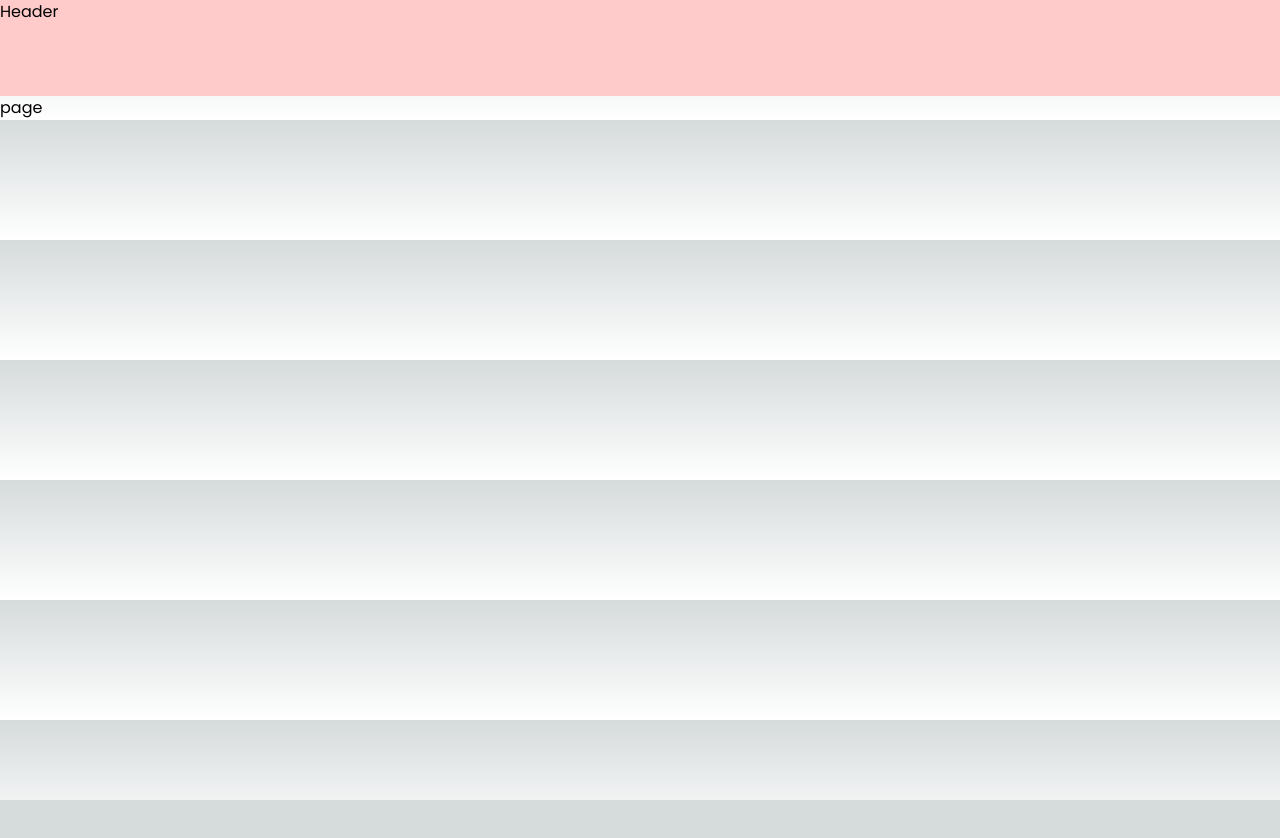
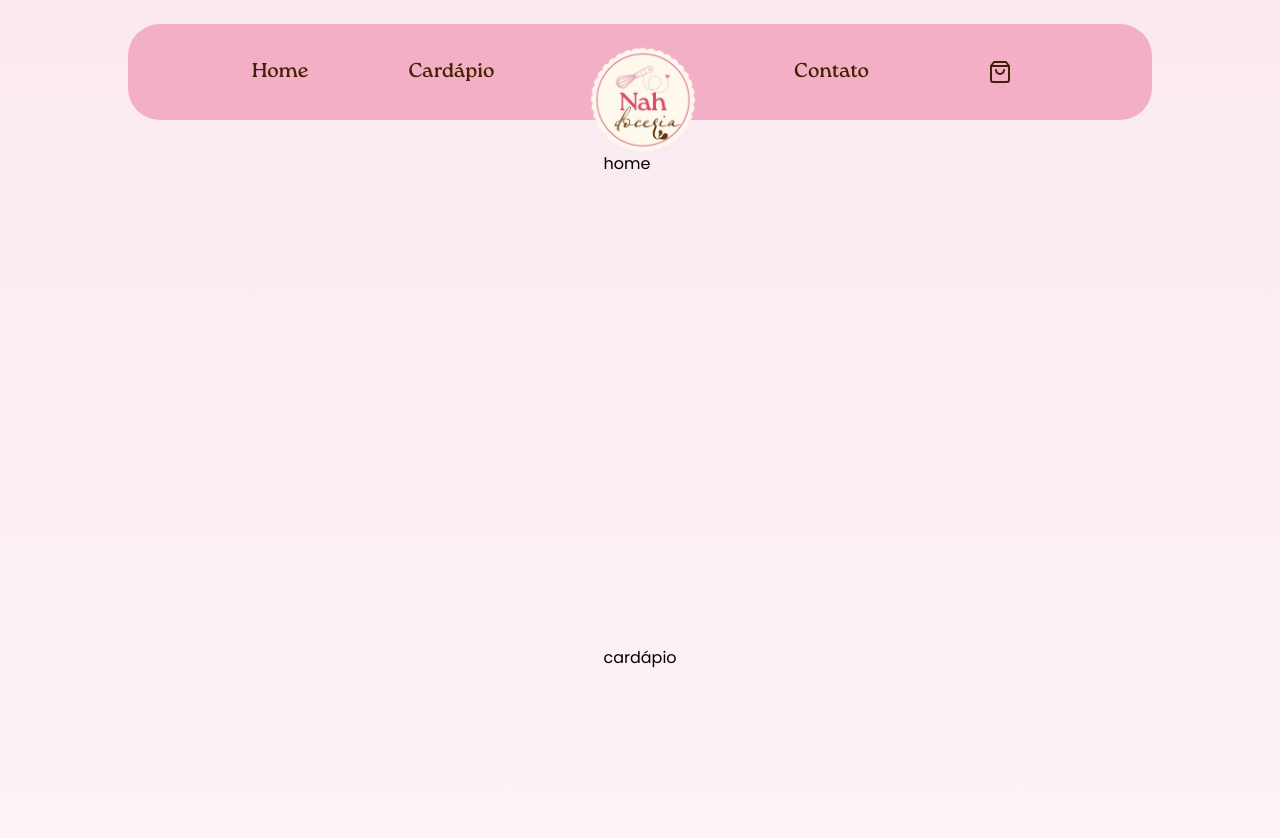
Before and after one commit to Maycomwill/nah-doceria, a Next.js app in the folder web/: page / in a window 1280 px wide. Shown: the top 838 px of the page. Before the commit the page ends 800 px from the top, so only its background shows below. Built offline with nearby package versions, Linux system fonts and the light colour scheme.

Commit message:
feat: add header component

```diff
--- a/web/app/globals.css
+++ b/web/app/globals.css
@@ -4,26 +4,24 @@
 
 :root {
   --foreground-rgb: 0, 0, 0;
-  --background-start-rgb: 214, 219, 220;
+  --background-start-rgb: 250, 233, 240;
   --background-end-rgb: 255, 255, 255;
 }
 
 @media (prefers-color-scheme: dark) {
   :root {
-    --foreground-rgb: 255, 255, 255;
-    --background-start-rgb: 0, 0, 0;
+    --foreground-rgb: 248, 250, 252;
+    --background-start-rgb: 2, 6, 23;
     --background-end-rgb: 0, 0, 0;
   }
 }
 
 body {
+  min-height: 100vh;
   color: rgb(var(--foreground-rgb));
-  background: linear-gradient(
-      to bottom,
+  background: linear-gradient(to bottom,
       transparent,
-      rgb(var(--background-end-rgb))
-    )
-    rgb(var(--background-start-rgb));
+      rgb(var(--background-end-rgb)))rgb(var(--background-start-rgb));
 }
 
 @layer utilities {
@@ -31,3 +29,8 @@ body {
     text-wrap: balance;
   }
 }
+
+html {
+  scroll-behavior: smooth;
+  scroll-padding-top: 148px;
+}
--- a/web/app/layout.tsx
+++ b/web/app/layout.tsx
@@ -13,7 +13,7 @@ const poppins = Poppins({
 const miss = localFont({
   src: [
     {
-      path: "../assets/fonts/MissKatherine/Miss_Katherine_symbols-Regular.woff2",
+      path: "../assets/fonts/MissKatherine/Miss_Katherine-Script.woff2",
       weight: "400",
       style: "normal",
     },
@@ -58,7 +58,7 @@ export default function RootLayout({
   return (
     <html lang="pt-br">
       <body
-        className={`${poppins.variable} ${miss.variable} ${roca.variable} relative font-sans`}
+        className={`${poppins.variable} ${miss.variable} ${roca.variable} relative flex w-full flex-col items-center justify-start font-sans`}
       >
         <Header />
         {children}
--- a/web/app/page.tsx
+++ b/web/app/page.tsx
@@ -1,7 +1,19 @@
 import React from "react";
 
 function Home() {
-  return <div className="pt-24">page</div>;
+  return (
+    <div>
+      <section className="min-h-[550px] pt-14" id="/">
+        home
+      </section>
+      <section className="min-h-[550px]" id="menu">
+        cardápio
+      </section>
+      <section className="min-h-[550px]" id="contact">
+        contato
+      </section>
+    </div>
+  );
 }
 
 export default Home;
--- a/web/components/header.tsx
+++ b/web/components/header.tsx
@@ -1,7 +1,39 @@
+import Image from "next/image";
+import Link from "next/link";
 import React from "react";
+import Logo from "@/assets/logo.png";
+import { ShoppingBagIcon } from "lucide-react";
 
 function Header() {
-  return <div className="absolute z-20 h-24 w-full bg-red-200">Header</div>;
+  return (
+    <div className="dark:text-secondary-900 text-secondary-950 dark:bg-primary-200 bg-primary-300 sticky left-0 top-6 z-20 flex h-24 w-[80%] rounded-[2rem]">
+      <ul className="relative flex h-full w-full items-center justify-between px-28">
+        <li className="font-title hover:text-secondary-600 flex min-w-20 items-center justify-center text-xl transition-colors duration-150 ease-in-out">
+          <Link href="#">Home</Link>
+        </li>
+        <li className="font-title hover:text-secondary-600 flex min-w-20 items-center justify-center text-xl transition-colors duration-150 ease-in-out">
+          <Link href="#menu">Cardápio</Link>
+        </li>
+        <li className="pt-14">
+          <Link href="#">
+            <Image src={Logo} height={120} width={120} alt="Logo image" />
+          </Link>
+        </li>
+        <li className="font-title hover:text-secondary-600 flex min-w-20 items-center justify-center text-xl transition-colors duration-150 ease-in-out">
+          <Link href="#contact">Contato</Link>
+        </li>
+        <li className="hover:text-secondary-600 flex min-w-20 items-center justify-center text-xl transition-colors duration-150 ease-in-out">
+          <Link
+            href="https://www.instagram.com/nah.doceriaa/"
+            rel="noreferrer"
+            target="_blank"
+          >
+            <ShoppingBagIcon />
+          </Link>
+        </li>
+      </ul>
+    </div>
+  );
 }
 
 export default Header;
--- a/web/package.json
+++ b/web/package.json
@@ -9,6 +9,7 @@
     "lint": "next lint"
   },
   "dependencies": {
+    "lucide-react": "^0.428.0",
     "next": "14.2.5",
     "react": "^18",
     "react-dom": "^18"
--- a/web/tailwind.config.ts
+++ b/web/tailwind.config.ts
@@ -13,6 +13,34 @@ const config: Config = {
         title: ["var(--font-roca)"],
         detail: ["var(--font-miss-katherine)"],
       },
+      colors: {
+        primary: {
+          "50": "#fcf3f6",
+          "100": "#fae9f0",
+          "200": "#f7d3e0",
+          "300": "#f2afc6",
+          "400": "#e67399",
+          "500": "#dd577f",
+          "600": "#ca385d",
+          "700": "#af2746",
+          "800": "#91233a",
+          "900": "#792234",
+          "950": "#490e1a",
+        },
+        secondary: {
+          "50": "#fffde7",
+          "100": "#fffdc0",
+          "200": "#fff884",
+          "300": "#ffeb3d",
+          "400": "#ffd809",
+          "500": "#f6be00",
+          "600": "#d49200",
+          "700": "#a96600",
+          "800": "#8b5008",
+          "900": "#64370b",
+          "950": "#452103",
+        },
+      },
       backgroundImage: {
         "gradient-radial": "radial-gradient(var(--tw-gradient-stops))",
         "gradient-conic":
```
Also changed, not shown: 1 other file (tests, documents, lock files or other folders).
